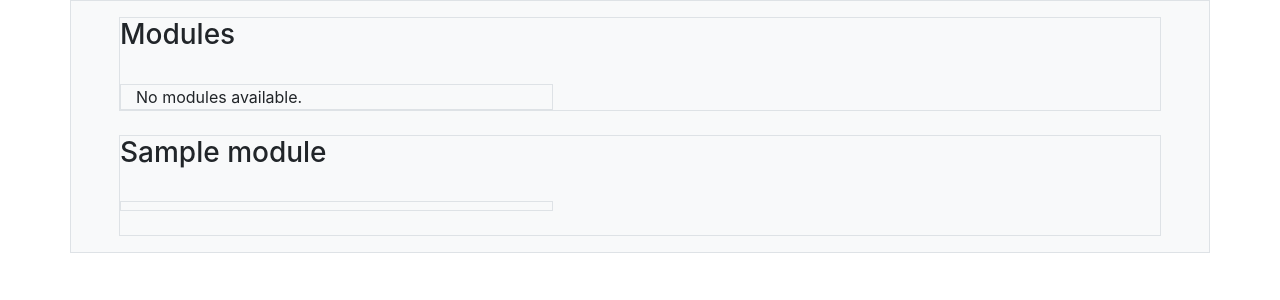
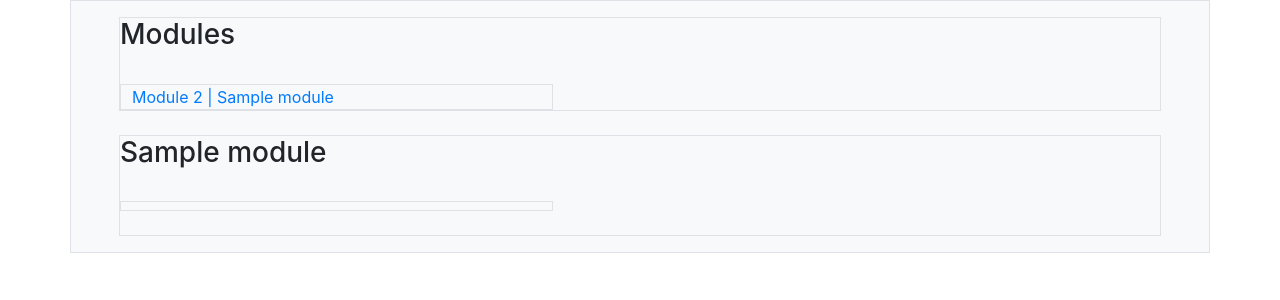
Before and after one commit to leviprice97/canvaslite, a Django app: page /students/course/1/ in a window 1280 px wide. Shown: the part 56-356 px from the top of the page. Run offline with Django 3.2, Linux system fonts and the light colour scheme; a user stored in the database is signed in; tables that the repository leaves empty hold one stand-in row (values such as "Sample post"); parts of the project's set-up code (start-up, migrations or seed data) failed here and were passed over; some libraries are stand-ins or nearby versions.

Commit message:
added logic to display content only if module release date is early than time now

```diff
--- a/students/templates/students/course/detail.html
+++ b/students/templates/students/course/detail.html
@@ -13,7 +13,7 @@
                 <h3>Modules</h3><br>
 
                 {% for m in object.modules.all %}
-                    {% if not m.is_true %}
+                    {% if m.is_true %}
 
                     <div class="col-lg-5 border">
                         <div class="row mx-lg-n1">
@@ -22,7 +22,6 @@
                     </div>
                     {% else %}
                 <div class="col-5 border">
-                    No modules available.
                 </div>
 
                     {% endif %}
@@ -43,7 +42,10 @@
 
 
                 {% for content in module.contents.all %}
+
+
                     {% with item=content.item %}
+                         {% if module.is_true %}
                     <div class="col-lg-5 border">
                         <div class="row mx-lg-n1">
                             <h3>{{ item.title }}</h3>
@@ -52,8 +54,17 @@
                         {{ item.render }}
                         </div>
                     </div>
+                    {% else %}
+                    <div class="col-5 border">
+                        No content yet.
+                    </div>
+                    <br>
+                        {% endif %}
                     {% endwith %}
+
                     {% empty %}
+
+
                     <div class="col-5 border">
                         No content yet.
                     </div>
```
